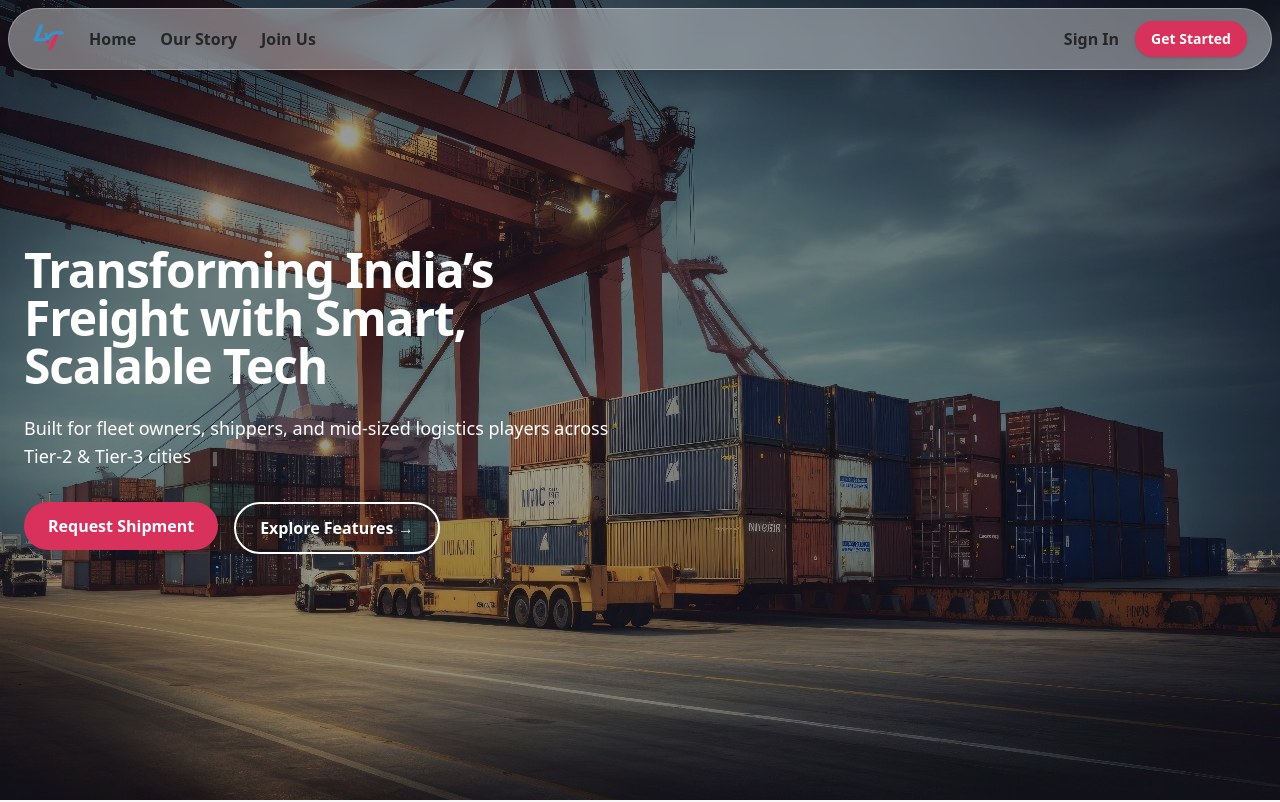
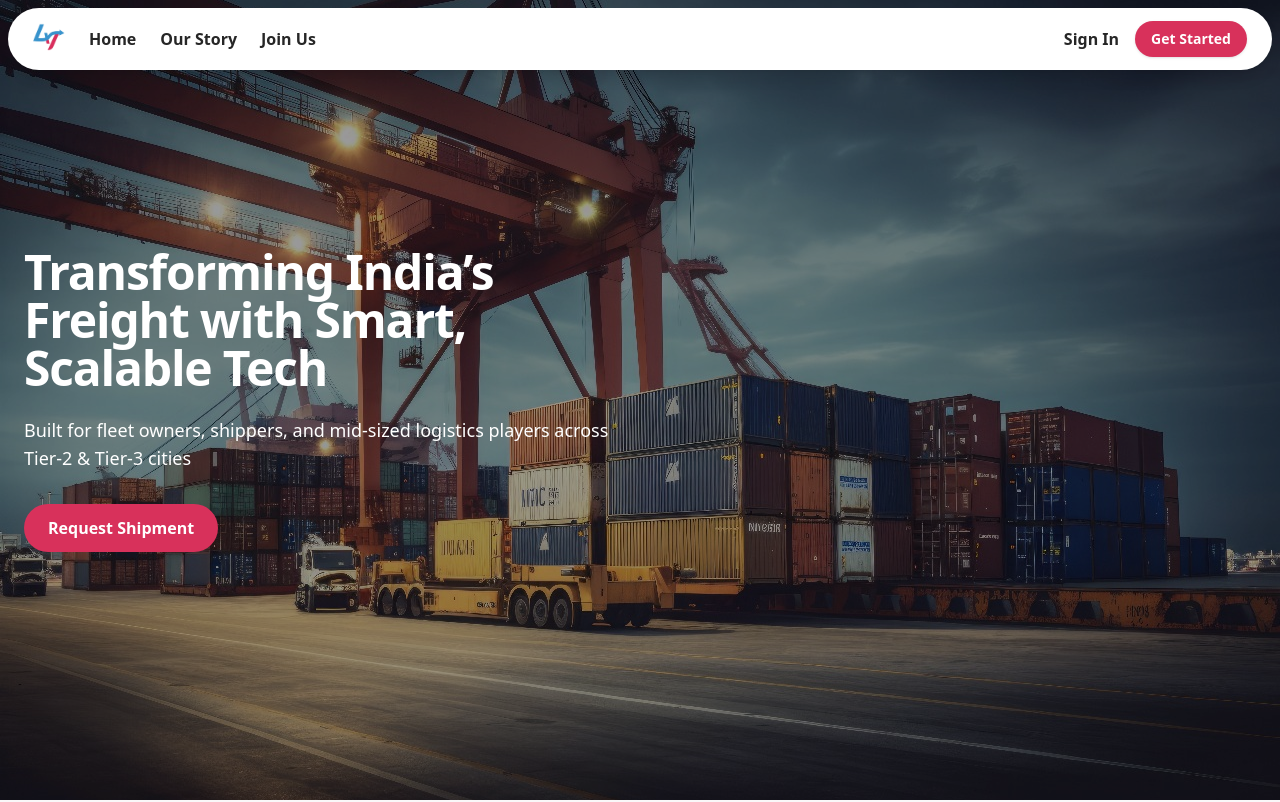
Before and after one commit to logiXjunction/logix-frontend, a React (Vite) app: page / in a window 1280 px wide. Shown: the top 802 px of the page. Built offline with nearby package versions, Linux system fonts and the light colour scheme.

Commit message:
NavBar ,Remove Explore features ,Get started should redirect to Shipment form ,Footer contents, contact@logixjunction.com, 2 buttons should redirect to shipment form . all these things fixed

```diff
--- a/src/components/ui/navBar.jsx
+++ b/src/components/ui/navBar.jsx
@@ -15,7 +15,7 @@ export default function Navbar() {
 
   return (
     <>
-      <nav className="fixed top-2 left-2 right-2 z-50 bg-white/40 backdrop-blur-md border border-white/30 shadow-lg px-6 py-3 flex items-center justify-between rounded-none md:rounded-full">
+      <nav className="fixed top-2 left-2 right-2 z-50 bg-white border border-white/30 shadow-lg px-6 py-3 flex items-center justify-between rounded-full md:rounded-full">
 
         {/* Left Section: Logo + Nav Links */}
         <div className="flex items-center space-x-6">
@@ -37,7 +37,7 @@ export default function Navbar() {
           <Link onClick={() => scrollAndNavigate("/sign-in")}>
             <button className="text-neutral-800 hover:text-[#d8315b] transition font-semibold">Sign In</button>
           </Link>
-          <Link onClick={() => scrollAndNavigate("/signup-otp")}>
+          <Link onClick={() => scrollAndNavigate("/shipment-registration")}>
             <button className="bg-[#d8315b] hover:bg-[#b92549] text-white px-4 py-2 rounded-full text-sm font-semibold shadow">
               Get Started
             </button>
--- a/src/pages/landingPageComponents/contact.jsx
+++ b/src/pages/landingPageComponents/contact.jsx
@@ -24,7 +24,7 @@ export default function ContactCTASection() {
               rel="noopener noreferrer"
               className="hover:underline text-lxj-primary"
             >
-              support@logixjunction.in
+              contact@logixjunction.in
             </a>
           </div>
           <div className="flex items-center gap-3">
@@ -42,13 +42,13 @@ export default function ContactCTASection() {
         {/* CTA Buttons */}
         <div className="flex flex-col md:flex-row justify-center items-center gap-6">
           <a
-            href="/get-started"
+            href="/shipment-registration"
             className="px-8 py-4 text-lg font-semibold rounded-xl bg-lxj-accent text-white hover:bg-lxj-primary transition shadow-md"
           >
             Get Started Now
           </a>
           <a
-            href="/schedule-demo"
+            href="/shipment-registration"
             className="px-8 py-4 text-lg font-semibold rounded-xl border-2 border-lxj-alert text-lxj-alert hover:bg-lxj-alert hover:text-white transition shadow-sm"
           >
             Schedule a Demo
--- a/src/pages/landing_page.jsx
+++ b/src/pages/landing_page.jsx
@@ -46,13 +46,6 @@ export default function LandingPage() {
                 >
                   Get started
                 </button> */}
-                <a
-                  href="/about-us"
-                  className="px-6 py-3 border-2 transition-all duration-300 transform border-white rounded-full text-white font-semibold hover:bg-white hover:text-lxj-accent"
-                >
-                  Explore Features →
-                </a>
-
               </div>
             </div>
 
```
